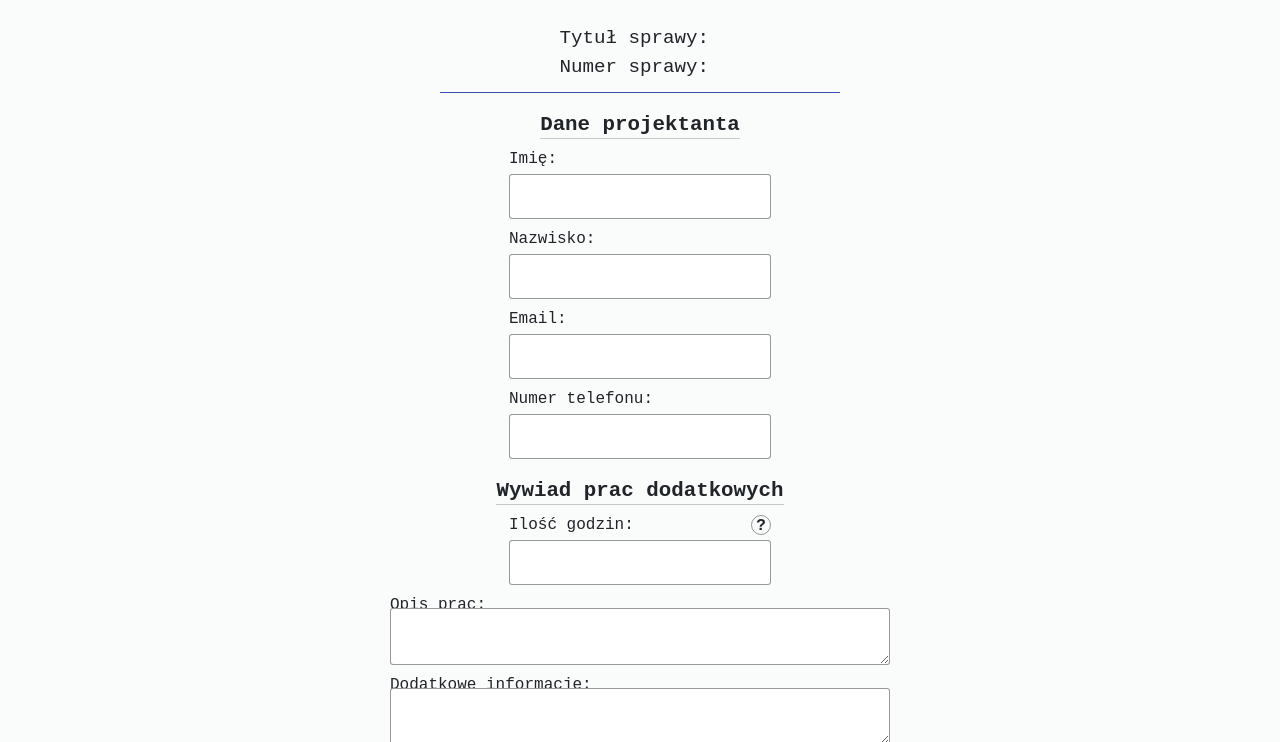
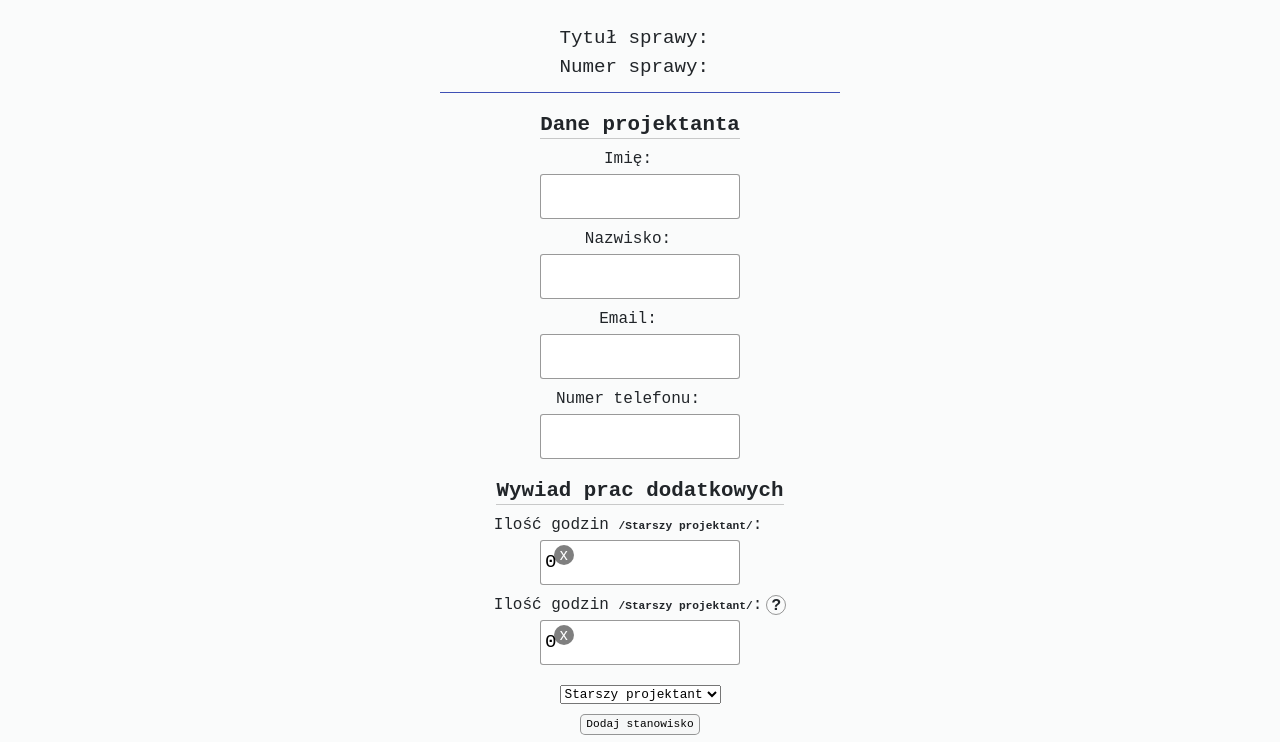
Before and after one commit to MisiekKisiek/jobform, a Gatsby site: page / in a window 1280 px wide. Shown: the part 66-808 px from the top of the page. Built offline with nearby package versions, Linux system fonts and the light colour scheme; Gatsby itself is replaced by a stand-in of ours.

Commit message:
hours input component

```diff
--- a/package.json
+++ b/package.json
@@ -30,7 +30,8 @@
     "query-string": "^6.13.7",
     "react": "^16.14.0",
     "react-bootstrap": "^1.4.0",
-    "react-dom": "^16.14.0"
+    "react-dom": "^16.14.0",
+    "uid": "^2.0.0"
   },
   "devDependencies": {
     "prettier": "2.1.2"
--- a/src/components/form.js
+++ b/src/components/form.js
@@ -1,15 +1,27 @@
-import React, { useRef } from 'react';
+import React, { useState, useRef } from 'react';
 import { useFormik } from 'formik';
 import emailjs from 'emailjs-com';
+import {uid} from 'uid';
 
 //Bootstrap
-import { Form as FormBootstrap, Spinner, OverlayTrigger, Popover, Button } from 'react-bootstrap';
+import { Form as FormBootstrap, Spinner } from 'react-bootstrap';
+
+//Components
+import Helper from './helper';
+import HoursInputs from './hoursInput'
 
 //Styles
-import formStyles from '../styles/form.module.scss'
+import formStyles from '../styles/form.module.scss';
+
+//Utils
+import {designersPositions} from '../utils/designersPositions';
 
 
 const MainForm = ({ title, number }) => {
+
+  const [formikInitialValues, setformikInitialValues] = useState({ firstname: '', surname: '', email: '', phone: '', hours: [{value:0, position:'Starszy projektant'},{value:0, position:'Starszy projektant'}], message: '', additionalInfo: '' })
+
+  const [designerPositionValue, setdesignerPositionValue] = useState(designersPositions.elderDesigner)
 
   const buttonText = useRef(null);
   const buttonProgress = useRef(null);
@@ -28,7 +40,7 @@ const MainForm = ({ title, number }) => {
   }
 
   const formik = useFormik({
-    initialValues: { firstname: '', surname: '', email: '', phone: '', hours: '', message: '', additionalInfo: '' },
+    initialValues: {...formikInitialValues},
     onSubmit: values => {
       buttonProgress.current.style.display = "block"
       buttonText.current.style.display = "none";
@@ -38,20 +50,13 @@ const MainForm = ({ title, number }) => {
     }
   });
 
-  const hoursPopover = (
-    <Popover id="hoursPopover">
-      <Popover.Title as="h3">Ilość godzin spędzonych przy dodatkowej pracy projektowej</Popover.Title>
-      <Popover.Content>
-        Proszę wpisać orientacyjną liczbę godzin wszystkich prac dodatkowych dla przedmiotowej zmiany w projekcie.
-      </Popover.Content>
-    </Popover>
-  )
-
-  const hoursTooltip = (
-    <OverlayTrigger trigger="click" placement="right" overlay={hoursPopover}>
-      <span className={formStyles.helper}>?</span>
-    </OverlayTrigger>
-  )
+  const addHoursInput = async (e) => {
+    e.preventDefault();
+    const newVal = {...formik.values};
+    newVal.hours.push({value:0,position: designerPositionValue, id: uid()});
+    setformikInitialValues(newVal);
+    setdesignerPositionValue(designersPositions.elderDesigner)
+  }
 
   return (
     <form onSubmit={formik.handleSubmit} className={formStyles.form}>
@@ -93,18 +98,18 @@ const MainForm = ({ title, number }) => {
         />
       </div>
       <h3>Wywiad prac dodatkowych</h3>
+      <HoursInputs inputsAmount={formikInitialValues.hours} formik={formik}/>
       <div>
-        {hoursTooltip}
-        <label htmlFor="hours">
-          Ilość godzin:
-        </label>
-        <input
-          id="hours"
-          type="number"
-          min="0"
-          onChange={formik.handleChange}
-          value={formik.values.hours}
-        />
+        <select name="" id="" value={designerPositionValue} onChange={(e)=>{
+          setdesignerPositionValue(e.target.value)
+        }}>
+          <option value={designersPositions.elderDesigner}>{designersPositions.elderDesigner}</option>
+          <option value={designersPositions.designer}>{designersPositions.designer}</option>
+          <option value={designersPositions.elderAssistant}>{designersPositions.elderAssistant}</option>
+          <option value={designersPositions.assistant}>{designersPositions.assistant}</option>
+          <option value={designersPositions.lesserAssistant}>{designersPositions.lesserAssistant}</option>
+        </select>
+        <button onClick={addHoursInput}>Dodaj stanowisko</button>
       </div>
       <div>
         <label htmlFor="mesage">Opis prac:</label>
@@ -115,6 +120,7 @@ const MainForm = ({ title, number }) => {
         />
       </div>
       <div>
+        <Helper popoverTitle={"Ilość godzin spędzonych przy dodatkowej pracy projektowej"} popoverContent={"Proszę wpisać orientacyjną liczbę godzin wszystkich prac dodatkowych dla przedmiotowej zmiany w projekcie."}/>
         <label htmlFor="additionalInfo">Dodatkowe informacje:</label>
         <textarea
           id="additionalInfo"
--- a/src/components/helper.js
+++ b/src/components/helper.js
@@ -1,7 +1,7 @@
 import React from 'react';
 
 //Bootstrap
-import { Form as FormBootstrap, Spinner, OverlayTrigger, Popover, Button } from 'react-bootstrap';
+import { OverlayTrigger, Popover } from 'react-bootstrap';
 
 //Styles
 import formStyles from '../styles/form.module.scss';
--- /dev/null
+++ b/src/components/hoursInput.js
@@ -0,0 +1,37 @@
+import React from 'react';
+
+//Components
+import Helper from './helper';
+
+//Styles
+import formStyles from '../styles/form.module.scss';
+
+const Hours = ({inputsAmount, formik}) => {
+
+  const inputs = inputsAmount.map((input,index) => {
+
+    const hoursHelper = <Helper popoverTitle={"Ilość godzin spędzonych przy dodatkowej pracy projektowej"} popoverContent={"Proszę wpisać orientacyjną liczbę godzin wszystkich prac dodatkowych dla przedmiotowej zmiany w projekcie."}/>
+
+    return(
+    <div>
+        {index===inputsAmount.length - 1?hoursHelper:null}
+        <label htmlFor={`hours[${index}].value`}>
+          Ilość godzin <strong>/{formik.values.hours[index].position}/</strong>:
+        </label>
+        <input
+          id={`hours[${index}].value`}
+          type="number"
+          name={`hours[${index}].value`}
+          min="0"
+          onChange={formik.handleChange}
+          value={formik.values.hours[index].value}
+        />
+        <span className={formStyles.delete}>x</span>
+      </div>
+  )})
+  return (<>
+      {inputs}
+  </>);
+}
+
+export default Hours;
--- a/src/styles/form.module.scss
+++ b/src/styles/form.module.scss
@@ -11,13 +11,13 @@
   }
   h3 {
     margin: 10px 0;
-    border-bottom: 1px solid rgba(0,0,0,.2);
+    border-bottom: 1px solid rgba(0, 0, 0, 0.2);
     font-size: 1.3rem;
     font-weight: bold;
     font-family: "Courier New", Courier, monospace;
   }
   > div {
-    @include flex-mother(column, flex-start, flex-start);
+    @include flex-mother(column, flex-start, center);
     position: relative;
     min-height: 60px;
     margin: 10px 0;
@@ -27,12 +27,17 @@
       margin: 0;
       flex-basis: 15px;
       line-height: 10%;
+      padding-right: 24px;
       font-size: 1rem;
+      strong {
+        font-size: 0.7rem;
+      }
     }
     input,
     textarea {
       display: block;
       flex-grow: 1;
+      width: 200px;
       padding: 4px;
       border: 1px solid rgba(0, 0, 0, 0.4);
       border-radius: 0.2rem;
@@ -51,6 +56,15 @@
       line-height: 1.2rem;
       width: 500px;
       max-width: 600px;
+    }
+    button {
+      width: 120px;
+      height: 40px;
+      margin: 10px 0;
+      font-size: 0.7rem;
+    }
+    select {
+      font-size: 0.8rem;
     }
   }
   button {
@@ -90,7 +104,7 @@
   }
 }
 
-.helper{
+.helper {
   position: absolute;
   top: -10px;
   right: 0;
@@ -98,9 +112,25 @@
   width: 20px;
   height: 20px;
   line-height: 20px;
-    border: 1px solid rgba(0,0,0,.4);
+  border: 1px solid rgba(0, 0, 0, 0.4);
   border-radius: 50%;
   font-weight: 800;
   text-align: center;
   cursor: pointer;
 }
+
+.delete {
+  position: absolute;
+  top: 50%;
+  left: 60px;
+  transform: translate(0, -50%);
+  width: 20px;
+  height: 20px;
+  line-height: 20px;
+  border-radius: 50%;
+  text-align: center;
+  font-family: Arial, Helvetica, sans-serif;
+  color: white;
+  background-color: rgba(0, 0, 0, 0.5);
+  cursor: pointer;
+}
--- /dev/null
+++ b/src/utils/designersPositions.js
@@ -0,0 +1,7 @@
+export const designersPositions = {
+  elderDesigner: "Starszy projektant",
+  designer: "Projektant",
+  elderAssistant: "Starszy asystent",
+  assistant: "Asystent",
+  lesserAssistant: "Młodszy asystent"
+}
```
Also changed, not shown: src/components/hours.js (deleted, +0 -9 lines), 1 other file. Lines whose indentation alone changed are shown as unchanged.
